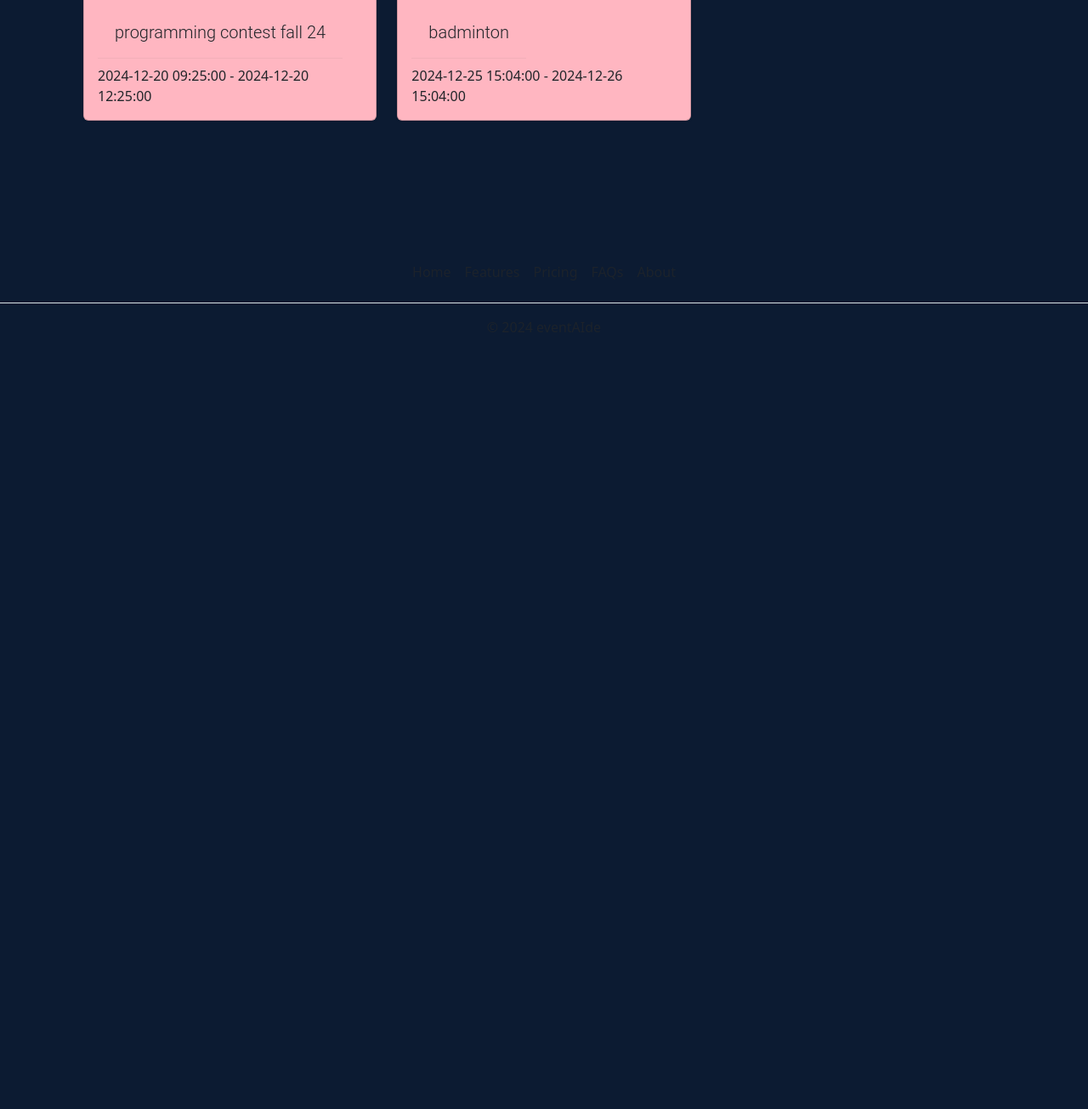
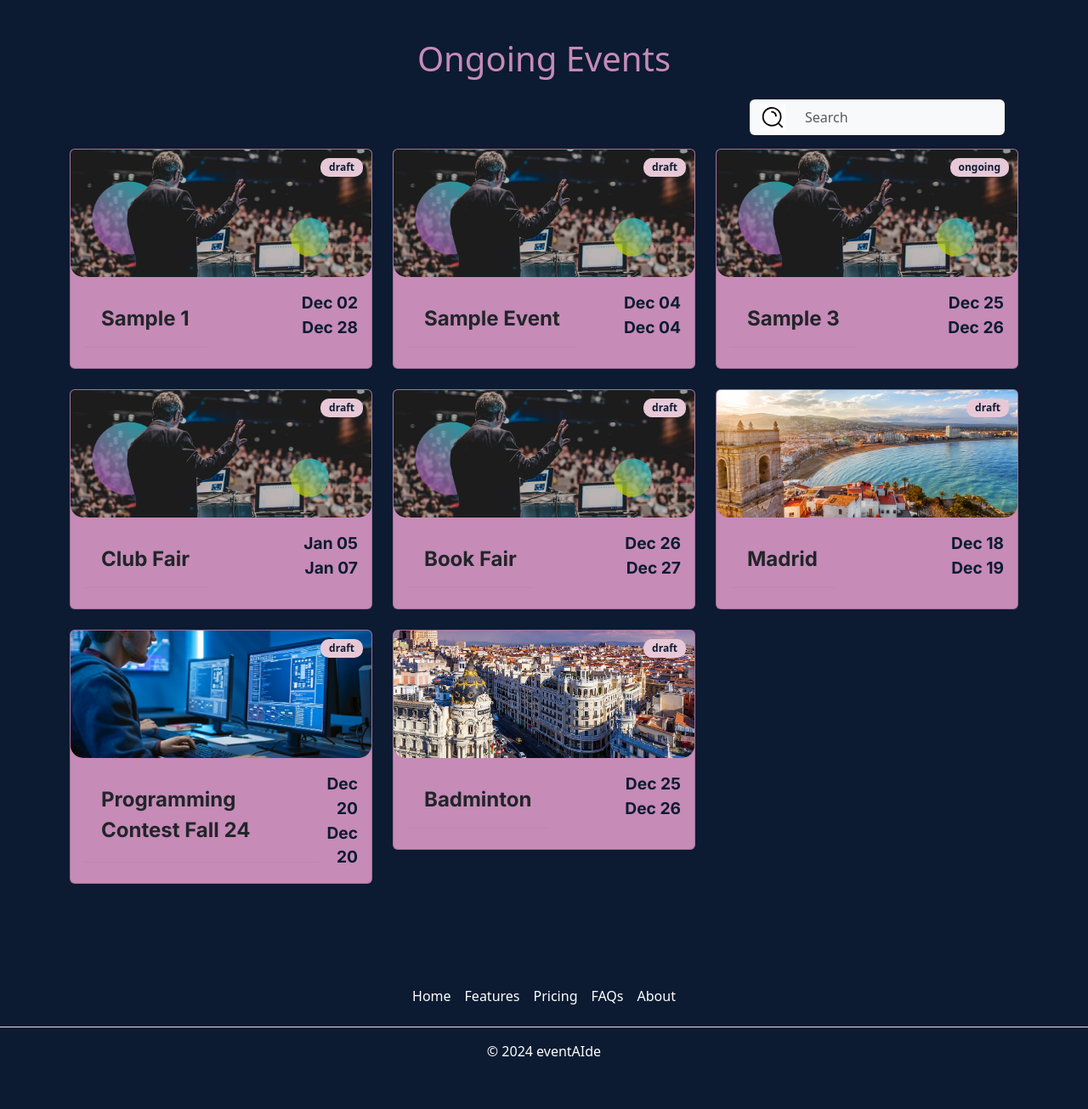
Before and after one commit to jubairsami01/eventAIde, a Flask app: page / in a window 1280 px wide; the page is wider, and only the part inside the window is pictured. Shown: the part 1093-2398 px from the top of that part at 85% size. Before the commit the page ends 1484 px from the top of that part, so only its background shows below. Run offline with Flask 3, Linux system fonts and the light colour scheme; the visitor is signed in with stand-in values (Sample User, id 1); data comes from the database, SQL or seed files in the repository; data that the repository does not hold is empty.

Commit message:
final homepage

```diff
--- a/app/static/css/styles.css
+++ b/app/static/css/styles.css
@@ -11,6 +11,13 @@
 @font-face {
   font-family: 'Inter regular';
   src: url('/static/fonts/Inter-Regular.woff2') format('woff2');
+  font-weight: 400;
+  font-style: normal;
+}
+
+@font-face {
+  font-family: 'Inter_bold';
+  src: url('/static/fonts/Inter-Bold.woff2') format('woff2');
   font-weight: 400;
   font-style: normal;
 }
@@ -502,23 +509,41 @@ button, input, optgroup, select, textarea {
 
 
 .text-pink {
-    color: #ffb6c1 !important;
+    color: #C68BB7 !important;
 }
 .bg-pink {
-    background-color: #ffb6c1 !important;
+    background-color: #C68BB7 !important;
 }
 .event-card {
   border: none;
   border-radius: 15px;
   overflow: hidden;
+  box-shadow: none;
 }
+
+.event-card .text-end {
+    font-family: Inter_bold;
+    color: #0C1B32;
+    font-size: 1.2rem;
+    text-transform: capitalize;
+
+}
+.event-card .card-title{
+    font-family: Inter_bold;
+    text-transform: capitalize;
+    font-size: 1.5rem;
+    position: relative;
+}
+
 .event-card img {
   height: 150px;
   width: 100%;
-    border-radius: 0 0 30px 30px;
-    padding: -10px;
+  border-radius: 0 0 15px 15px;
   object-fit: cover;
+  margin: 0;
+  padding: 0;
 }
+
 .event-card .badge {
 background-color: #E7C8D7 ;
 color: #0C1B32;
@@ -532,6 +557,11 @@ top: 10px;
 right: 10px;
 line-height: 1;
 }
+
+.event-card, .card-img-top {
+  margin: 0;
+}
+
 
 /* Base styling for the dropdown */
 .nav-item.dropdown {
--- a/app/templates/base.html
+++ b/app/templates/base.html
@@ -12,7 +12,6 @@
     <nav class="navbar navbar-expand-lg " >
         <div class="container-fluid">
             <a class="navbar-brand" href="{{ url_for('home.home') }}">
-                <img src="/static/images/eventAide.svg" alt="Logo" width="30" height="24" class="d-inline-block align-text-top">
                 EventAIde
                 </a>
           <button class="navbar-toggler" type="button" data-bs-toggle="collapse" data-bs-target="#navbarSupportedContent" aria-controls="navbarSupportedContent" aria-expanded="false" aria-label="Toggle navigation">
@@ -20,9 +19,6 @@
           </button>
           <div class="collapse navbar-collapse" id="navbarSupportedContent">
             <ul class="navbar-nav me-auto mb-2 mb-lg-0">
-              <li class="nav-item">
-                <a class="nav-link" aria-current="page" href="{{ url_for('home.home') }}">Home</a>
-              </li>
               <li class="nav-item">
                 <a class="nav-link" href="#">Ongoing Events</a>
               </li>
@@ -99,14 +95,14 @@
 </body>
 <br>
 <br>
-<footer class="py-3 my-4">
+<footer class="py-3 my-4" >
   <ul class="nav justify-content-center border-bottom pb-3 mb-3">
-    <li class="nav-item"><a href="{{ url_for('home.home') }}" class="nav-link px-2 text-body-secondary">Home</a></li>
-    <li class="nav-item"><a href="#" class="nav-link px-2 text-body-secondary">Features</a></li>
-    <li class="nav-item"><a href="#" class="nav-link px-2 text-body-secondary">Pricing</a></li>
-    <li class="nav-item"><a href="#" class="nav-link px-2 text-body-secondary">FAQs</a></li>
-    <li class="nav-item"><a href="#" class="nav-link px-2 text-body-secondary">About</a></li>
+    <li class="nav-item"><a href="{{ url_for('home.home') }}" class="nav-link px-2 text-white">Home</a></li>
+    <li class="nav-item"><a href="#" class="nav-link px-2 text-white">Features</a></li>
+    <li class="nav-item"><a href="#" class="nav-link px-2 text-white">Pricing</a></li>
+    <li class="nav-item"><a href="#" class="nav-link px-2 text-white">FAQs</a></li>
+    <li class="nav-item"><a href="#" class="nav-link px-2 text-white">About</a></li>
   </ul>
-  <p class="text-center text-body-secondary">© 2024 eventAIde </p>
+  <p class="text-center text-white">© 2024 eventAIde </p>
 </footer>
 </html></html>
--- a/app/templates/home.html
+++ b/app/templates/home.html
@@ -2,14 +2,36 @@
 {% block title %}eventAIde{% endblock %}
 
 {% block content %}
-<div class="container-fluid text-light p-3">
-    <div class="d-flex justify-content-between align-items-center mb-4">
-        <h1 class="text-pink">Ongoing Events</h1>
+
+
+<section class="hero-section">
+    <div class="container d-flex align-items-center justify-content-between">
+
+      <div class="logo">
+        <img src="/static/images/eventAide.svg" alt="EventAIde Logo" class="logo-img">
+      </div>
+
+      <div class="slash">
+        <h1>\</h1>
+      </div>
+
+      <div class="tagline">
+        <h1>EventAIde</h1>
+        <p>Your One-Stop Solution to Events</p>
+      </div>
+    </div>
+</section>
+
+
+<div class="container-fluid text-light p-3 text-center">
+    <h1 class="text-pink mb-4">Ongoing Events</h1>
+    <div class="d-flex justify-content-end">
         <div class="input-group" style="width: 300px;">
-            <span class="input-group-text bg-light border-0">🔍</span>
+            <span class="input-group-text bg-light border-0"><img src="/static/images/search.svg" alt="Logo" width="30" height="30" class="d-inline-block align-text-top"></span>
             <input type="text" class="form-control bg-light border-0" placeholder="Search" id="searchInput" onkeyup="searchEvents()">
         </div>
     </div>
+</div>
 
     <div class="row">
         {% for event in published_events %}
@@ -25,9 +47,12 @@
                 <div class="card-body">
                     <div class="d-flex justify-content-between">
                         <h5 class="card-title">{{ event.name }}</h5>
-                        <span class="badge">{{ event.status }}</span>
+                        <div class="text-end">
+                            <p class="mb-0">{{ event.start_date.strftime("%b %d") }}</p>
+                            <p class="mb-0">{{ event.end_date.strftime("%b %d") }}</p>
+                        </div>
                     </div>
-                    <p class="mb-0">{{ event.start_date}} - {{ event.end_date }}</p>
+                    <span class="badge">{{ event.status }}</span>
                 </div>
             </div>
         </div>
```
Also changed, not shown: other parts of app/static/css/styles.css (+50 -1 lines), app/static/Fonts/Inter-Bold.woff2 (added), app/static/Fonts/IstokWeb-Bold.ttf (added), app/static/css/style.css (added), app/static/images/26D6E085.jpg (added), app/static/images/eventAide.svg, app/static/images/search.svg (added). Lines whose indentation alone changed are shown as unchanged.
